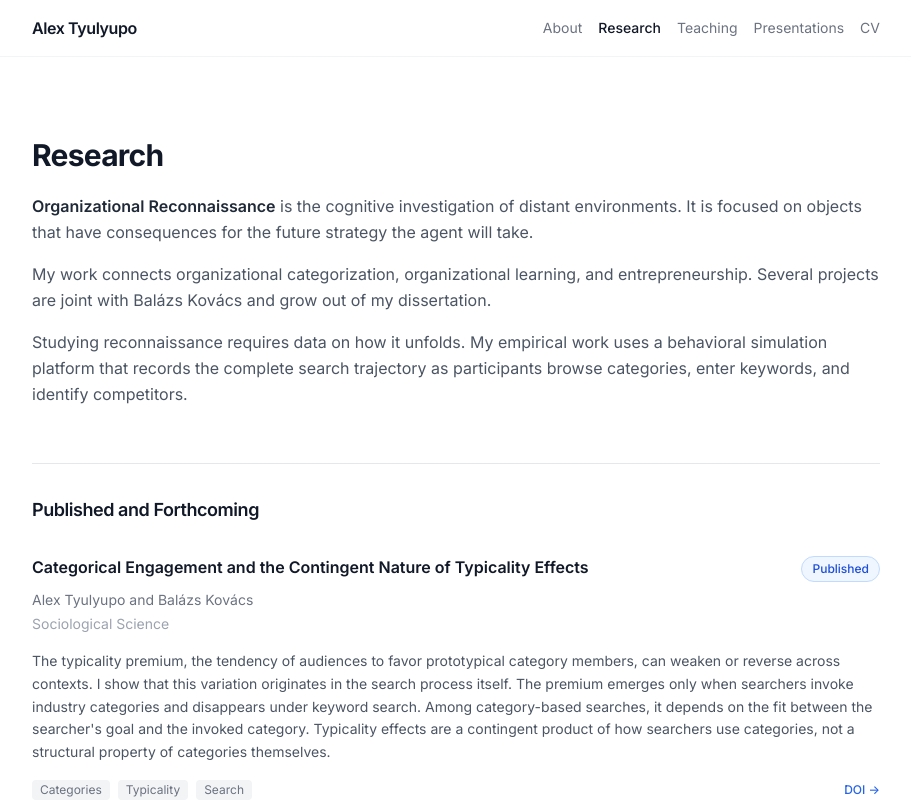
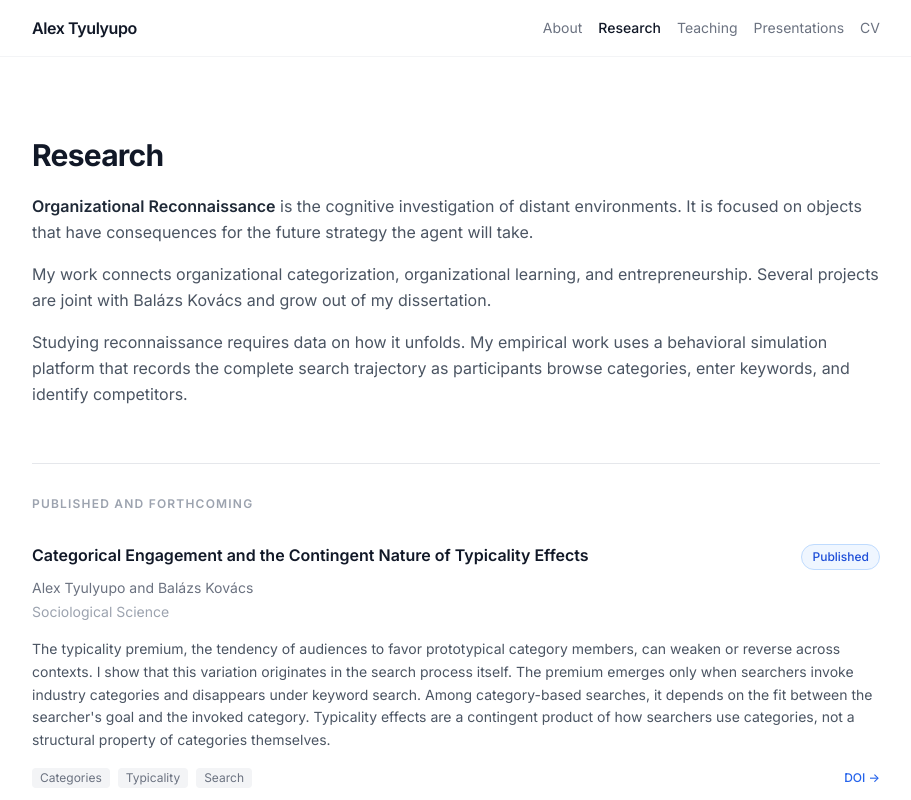
Before and after one commit to novoach/personalWebsite, a Next.js app: page /research in a window 1280 px wide. Shown: the top 800 px of the page, without its empty margins (184-1095 px from the left). Built offline with nearby package versions, Linux system fonts and the light colour scheme.

Commit message:
Align Research subsection labels with site style

```diff
--- a/app/research/page.tsx
+++ b/app/research/page.tsx
@@ -202,7 +202,7 @@ export default function Research() {
           key={group.title}
           className="mb-14 border-t border-gray-200 pt-8 last:mb-0"
         >
-          <h2 className="mb-8 text-lg font-semibold tracking-tight text-gray-900">
+          <h2 className="mb-8 text-xs font-semibold uppercase tracking-widest text-gray-400">
             {group.title}
           </h2>
           <div className="space-y-10">
```
